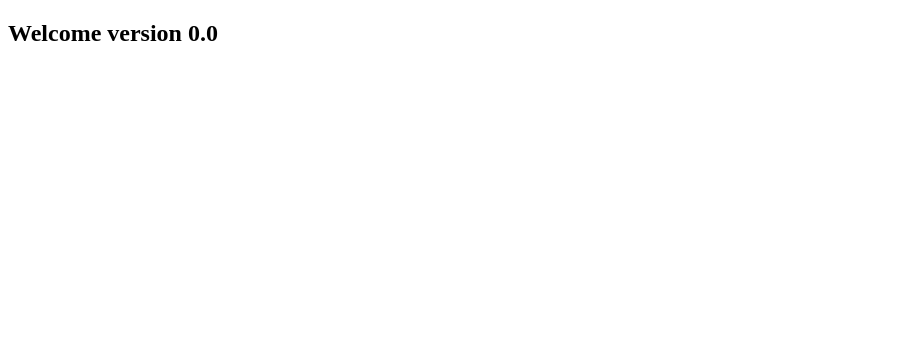
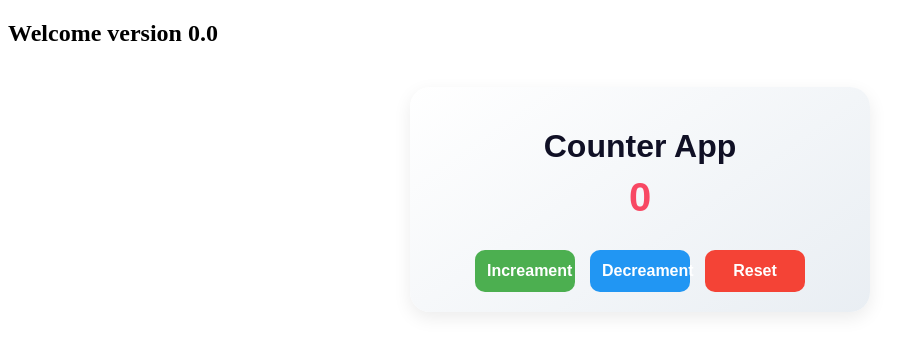
Before and after one commit to manikandanmk00/machine_code, a React (Vite) app: page / in a window 1280 px wide. Shown: the top 354 px of the page, without its empty margins (0-924 px from the left). Built offline with nearby package versions, Linux system fonts and the light colour scheme.

Commit message:
second-commit-card create

```diff
--- a/src/App.jsx
+++ b/src/App.jsx
@@ -1,11 +1,12 @@
 import { useState } from 'react'
-
+import Counter from "./components/Counter"
 
 function App() {
 
   return (
     <>
       <h2>Welcome version 0.0</h2>
+      <Counter />
     </>
   )
 }
--- /dev/null
+++ b/src/components/Counter.css
@@ -0,0 +1,72 @@
+.counter-card {
+  max-width: 400px;
+  width: 90%;
+  margin: 40px auto;
+  padding: 20px 30px;
+  text-align: center;
+  background: linear-gradient(145deg, #ffffff, #e9eef3);
+  border-radius: 20px;
+  box-shadow: 0 6px 18px rgba(0, 0, 0, 0.08);
+  font-family: "Poppins", sans-serif;
+  transition: transform 0.2s ease;
+}
+
+.counter-card:hover {
+  transform: translateY(-4px);
+  box-shadow: 0 10px 22px rgba(0, 0, 0, 0.12);
+}
+
+.counter-card h1 {
+  color: #101025;
+  font-size: 2rem;
+  margin-bottom: 10px;
+}
+
+.counter-card h3 {
+  font-size: 2.5rem;
+  color:#f84863;
+  margin: 10px 0 30px;
+}
+
+.btn-card {
+  display: flex;
+  flex-direction: column;
+  gap: 15px;
+}
+
+button {
+  padding: 12px;
+  border: none;
+  border-radius: 10px;
+  font-size: 1rem;
+  font-weight: 600;
+  color: #fff;
+  cursor: pointer;
+  transition: background 0.3s ease, transform 0.2s ease;
+}
+
+.btn-increament {
+  background-color: #4caf50;
+}
+.btn-decreament {
+  background-color: #2196f3;
+}
+.btn-reset {
+  background-color: #f44336;
+}
+
+button:hover {
+  transform: scale(1.03);
+}
+
+/* Responsive adjustments for larger screens */
+@media (min-width: 480px) {
+  .btn-card {
+    flex-direction: row;
+    justify-content: center;
+  }
+
+  button {
+    width: 100px;
+  }
+}
--- /dev/null
+++ b/src/components/Counter.jsx
@@ -0,0 +1,27 @@
+import {useState} from 'react'
+import "./Counter.css"
+
+
+
+
+const Counter = () => {
+    const [count, setCount] = useState(0);
+
+    const handleIncreament = () => setCount(prev => prev +1);
+    const handleDecreament = () => setCount(prev => prev-1);
+    const handleReset = () => setCount(0);
+
+  return (
+    <div className="counter-card">
+        <h1>Counter App</h1>
+        <h3>{count}</h3>
+        <div className="btn-card">
+            <button className="btn-increament" onClick = {handleIncreament}>Increament</button>
+            <button className="btn-decreament"onClick = {handleDecreament} >Decreament</button>
+            <button className="btn-reset"onClick={handleReset}>Reset</button>
+        </div>
+    </div>
+  )
+}
+
+export default Counter
```
